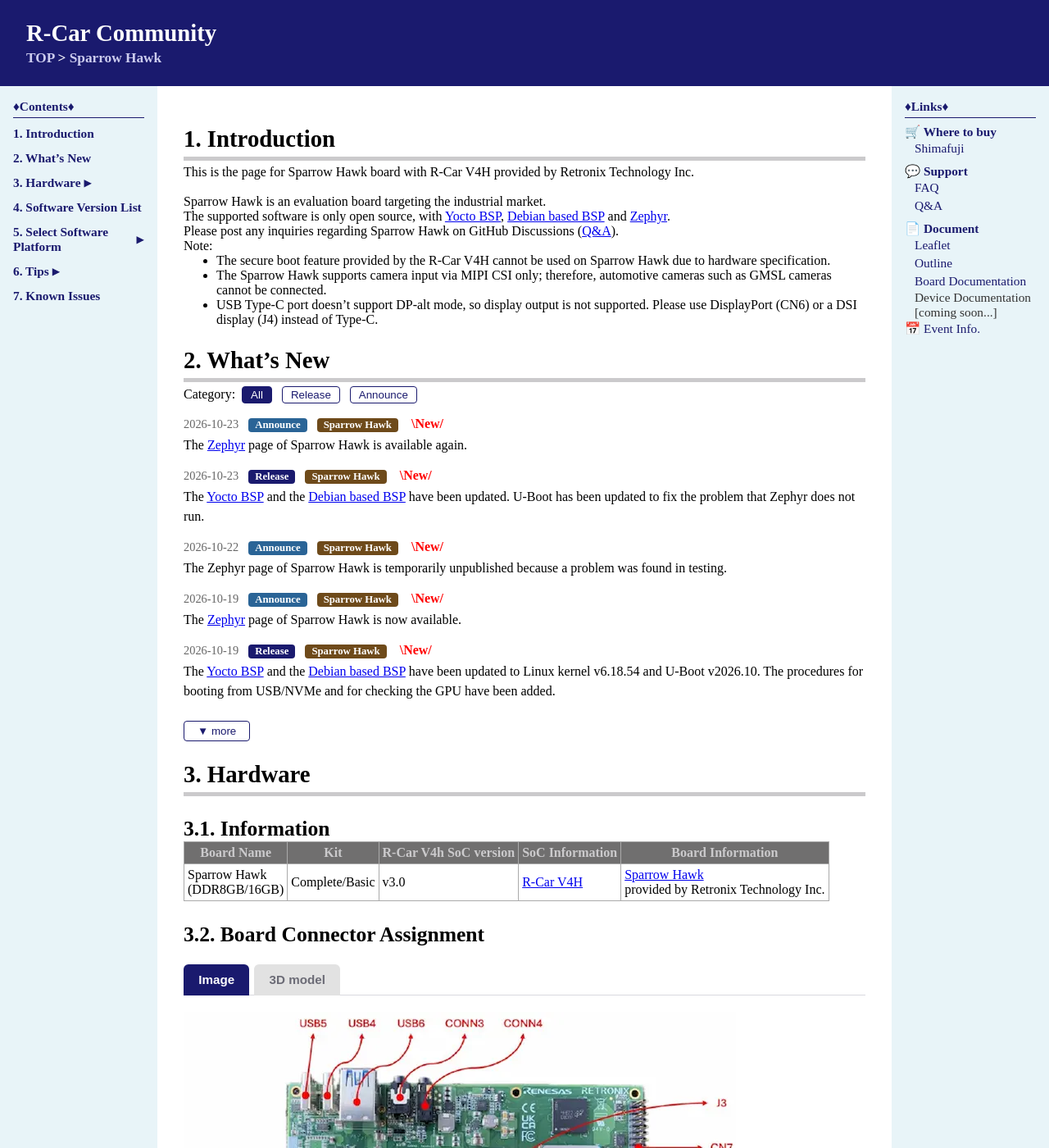
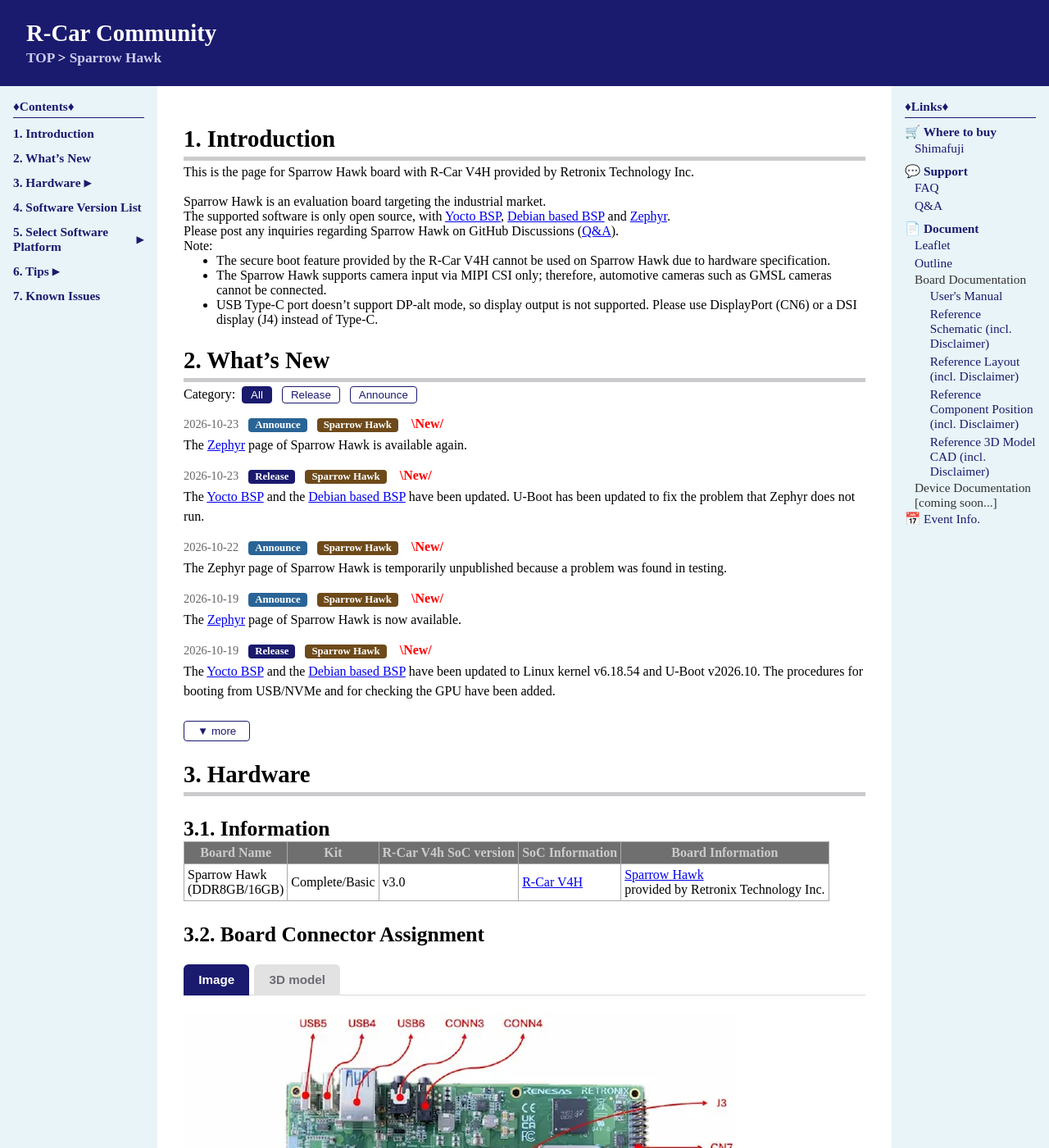
Before and after one commit to rcar-community/rcar-community.github.io, a Jekyll site: the page built from Sparrow-Hawk/index.md, in a window 1280 px wide and 1400 px high. Shown: the whole window at 82% size. Built offline with Jekyll 4.4.1, drawn with Linux system fonts in a browser that asks for light colours; a script that is not in the unit is left out.

Commit message:
Add: Board Documentation
Signed-off-by: Ayumi Nakamichi <ayumi.nakamichi.kf@renesas.com>

```diff
--- a/_data/sh_right_links.yml
+++ b/_data/sh_right_links.yml
@@ -16,7 +16,17 @@
     - title: Outline
       url: /files/V4H_SH_GoldenMaterial.pdf
     - title: Board Documentation
-      url: https://www.retronix.com.tw/en/product_sbc.html#:~:text=Sparrow%20Hawk%20Hardware%20Download
+      children:
+        - title: User's Manual
+          url: /files/SparrowHawk-Hardware_users_manual_v015.pdf
+        - title: Reference Schematic (incl. Disclaimer)
+          url: /files/SparrowHawk_Schematic_v1.3.zip
+        - title: Reference Layout (incl. Disclaimer)
+          url: /files/SparrowHawk_Layout_v1.3.zip
+        - title: Reference Component Position (incl. Disclaimer)
+          url: /files/SparrowHawk_ComponentPosition_v1.3.zip
+        - title: Reference 3D Model CAD (incl. Disclaimer)
+          url: /files/SparrowHawk_3DModelCAD.zip
     - title: Device Documentation [coming soon...]
 - title: 📅 Event Info.
   url: /Sparrow-Hawk/event_information.html
--- a/_layouts/home.html
+++ b/_layouts/home.html
@@ -64,7 +64,7 @@
       {% else %}
         <div class="link-section">{{ item.title }}</div>
       {% endif %}
-      {% if item.children %}
+            {% if item.children %}
         {% for child in item.children %}
           <div class="link-child">
             {% if child.url %}
@@ -73,6 +73,19 @@
               {{ child.title }}
             {% endif %}
           </div>
+
+          {% if child.children %}
+            {% for grandchild in child.children %}
+              <div class="link-grandchild">
+                {% if grandchild.url %}
+                  <a href="{{ grandchild.url }}">{{ grandchild.title }}</a>
+                {% else %}
+                  {{ grandchild.title }}
+                {% endif %}
+              </div>
+            {% endfor %}
+          {% endif %}
+
         {% endfor %}
       {% endif %}
     {% endfor %}
--- a/css/home.css
+++ b/css/home.css
@@ -146,6 +146,10 @@
 
 .link-child {
   padding-left: 12px;
+}
+
+.link-grandchild {
+  margin-left: 2em;
 }
 
 .whatsnew-filter {
```
Also changed, not shown: 5 other files.
